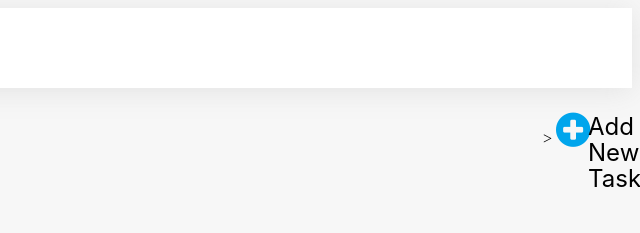
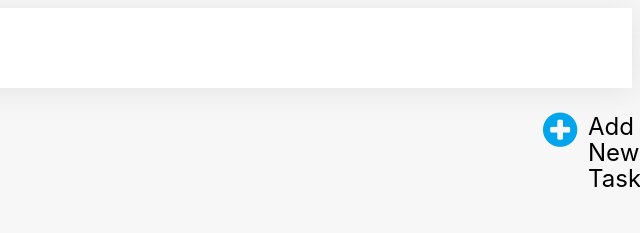
Before and after one commit to Lalit03-Saini/To-Do-Web, a plain HTML site: page To-do-web_Project/Index.html in a window 1280 px wide. Shown: the top 233 px of the page, 640-1280 px from the left. Drawn offline with Linux system fonts and the light colour scheme; a web font is replaced by a local one.

Commit message:
Update Index.html

```diff
--- a/To-do-web_Project/Index.html
+++ b/To-do-web_Project/Index.html
@@ -20,7 +20,7 @@
                 <span id="list">Lists</span>
             </div>
             <div class="upper-container2">
-                <div class="circle" <a href="./Html/Index2.html">>
+                <div class="circle"><a href="./Html/Index2.html">
                     <i class="fa fa-plus-circle" style="font-size:40px;color:#00A5EC"></i></a>
                 </div>
                 <div class="addlist">
```
